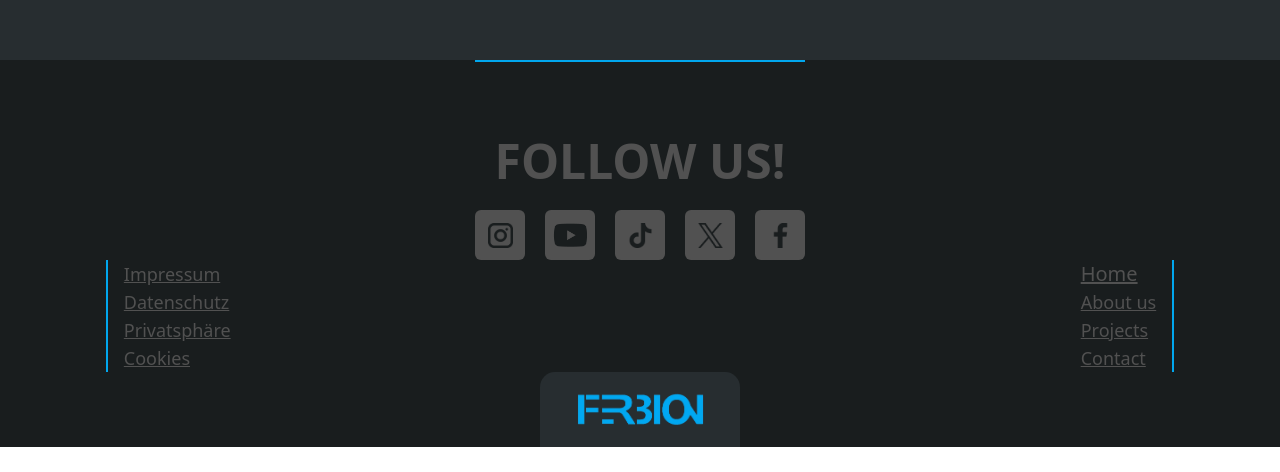
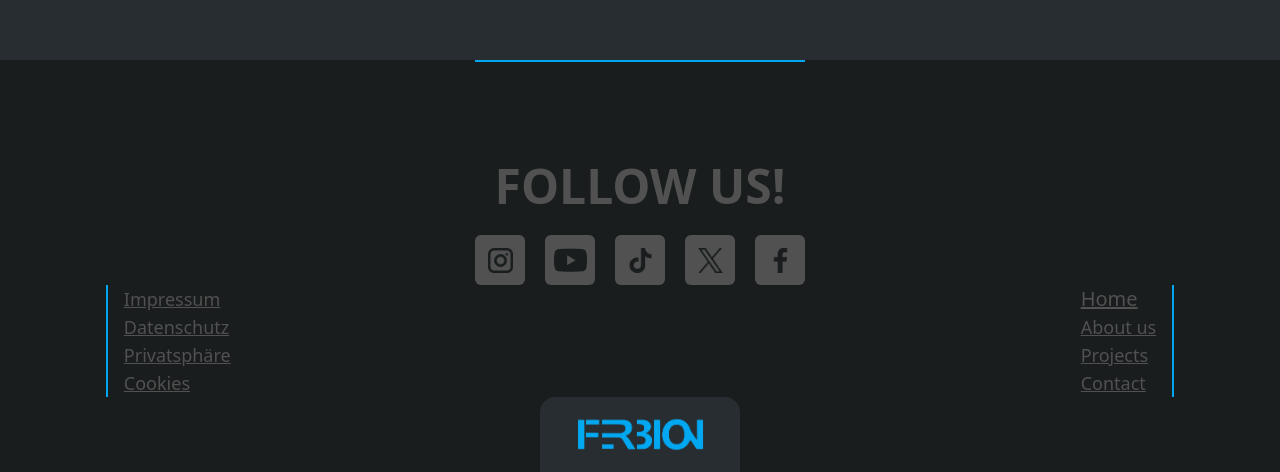
Before and after one commit to Ferbion-lT/V3, a Vue app: page / in a window 1280 px wide. Shown: the part 1740-2212 px from the top of the page. Before the commit the page ends 2187 px from the top, so only its background shows below. Built offline with nearby package versions, Linux system fonts and the light colour scheme.

Commit message:
feat: added the ferbion logo

```diff
--- a/src/components/Footer.vue
+++ b/src/components/Footer.vue
@@ -1,7 +1,7 @@
 <template>
     <div class="bg-[#191d1e] flex justify-center">
         <div class="flex flex-col border-t-2 border-[#01a7ee]">
-            <div class="pt-[75px] text-center">
+            <div class="pt-[100px] text-center">
                 <span class="uppercase text-[#515151] font-bold text-5xl">follow us!</span>
             </div>
             <div class="flex flex-row gap-5 pt-[25px]">
```
